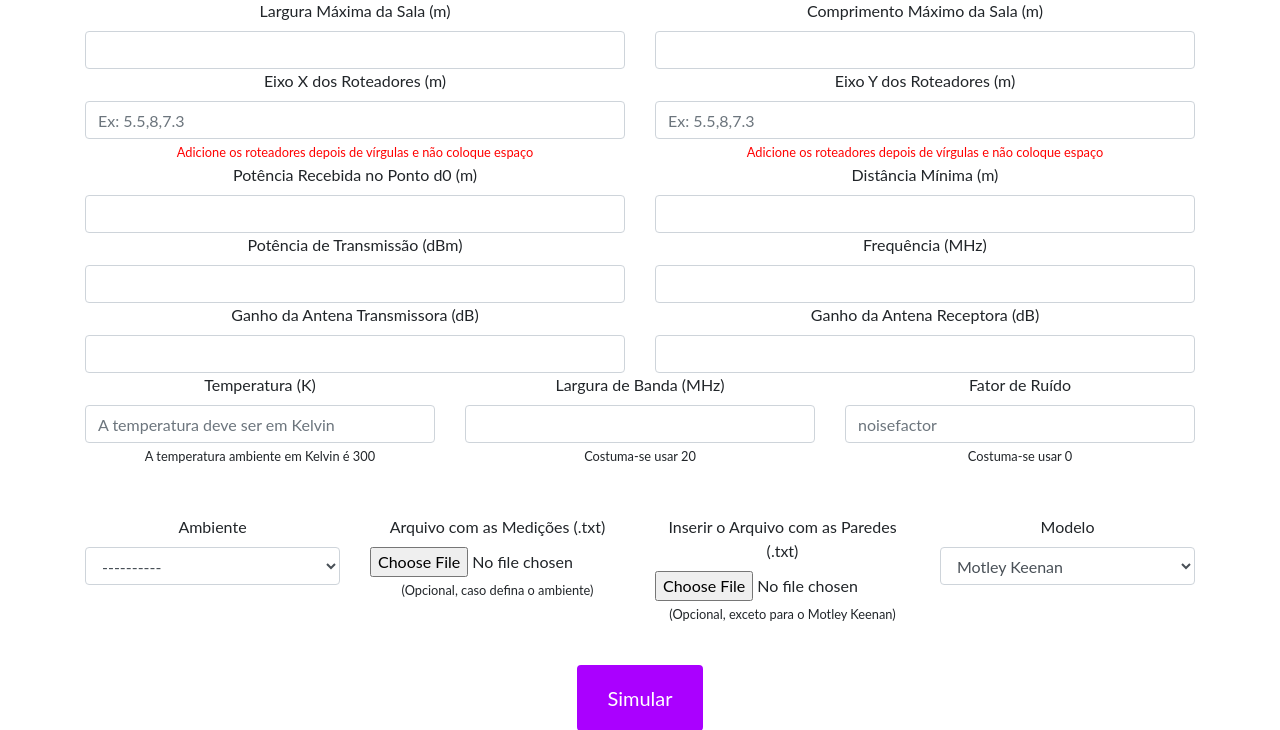
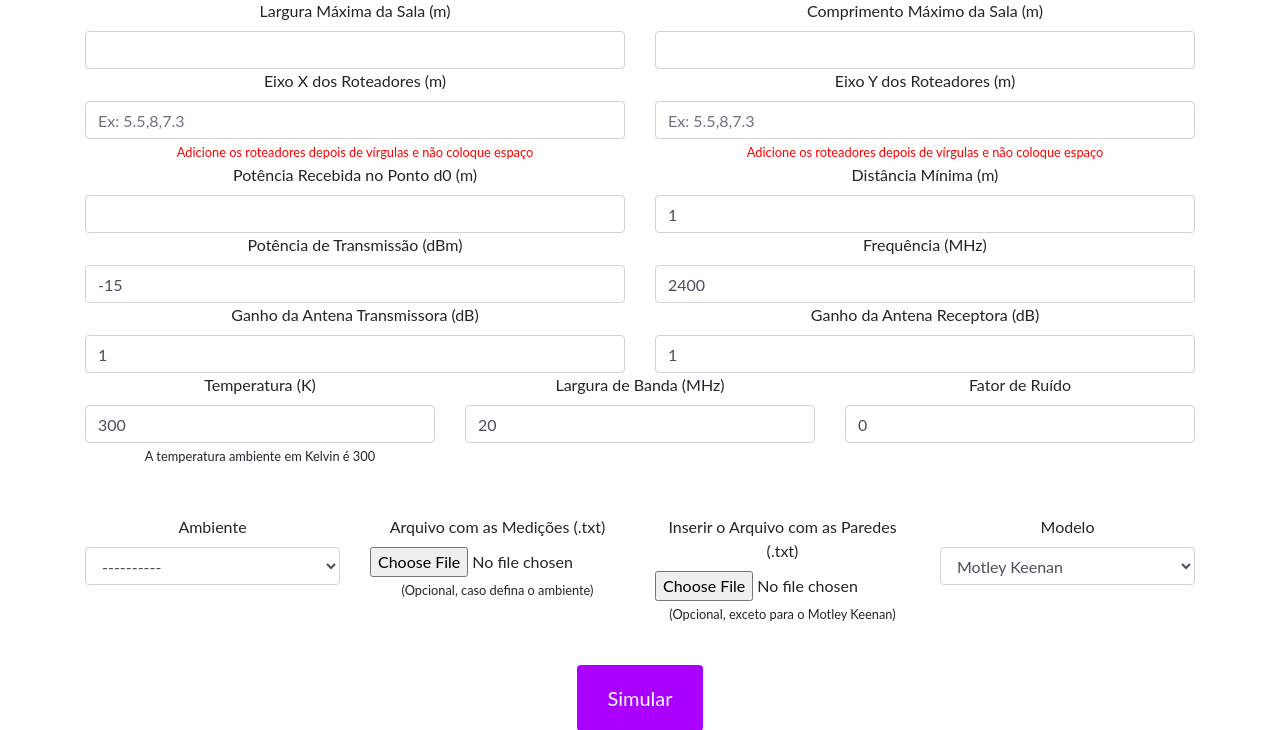
Before and after one commit to lidiaxp/serverZiwi, a Flask app: page /otiDown in a window 1280 px wide. Shown: the part 177-907 px from the top of that part. Run offline with Flask 2, Linux system fonts and the light colour scheme; the page is wider than the window, and the part outside it is not shown; some libraries are stand-ins or nearby versions.

Commit message:
Pré Definindo Valores

```diff
--- a/templates/formModelos.html
+++ b/templates/formModelos.html
@@ -31,44 +31,42 @@
                 	</div>
                 	<div class="col-lg-6">
                   		<label>Distância Mínima (m)</label>
-                  		<input step="any" type="number" id="d0" name="d0" class="form-control">
+                  		<input step="any" type="number" id="d0" name="d0" class="form-control" value="1">
                 	</div>
               	</div>
               	<div class="row">
                 	<div class="col-lg-6">
                   		<label>Potência de Transmissão (dBm)</label>
-                  		<input step="any" type="number" id="ptdb" name="ptdb" class="form-control">
+                  		<input step="any" type="number" id="ptdb" name="ptdb" class="form-control" value="-15">
                 	</div>
                 	<div class="col-lg-6">
                   		<label>Frequência (MHz)</label>
-                  		<input step="any" type="number" id="fq" name="fq" class="form-control">
+                  		<input step="any" type="number" id="fq" name="fq" class="form-control" value="2400">
                 	</div>
               	</div>
               	<div class="row">
                 	<div class="col-lg-6">
                   		<label>Ganho da Antena Transmissora (dB)</label>
-                  		<input step="any" type="number" id="gt" name="gt" class="form-control">
+                  		<input step="any" type="number" id="gt" name="gt" class="form-control" value="1">
                 	</div>
                 	<div class="col-lg-6">
                   		<label>Ganho da Antena Receptora (dB)</label>
-                  		<input step="any" type="number" id="gr" name="gr" class="form-control">
+                  		<input step="any" type="number" id="gr" name="gr" class="form-control" value="1">
                 	</div>
               	</div>
               	<div class="row">
                 	<div class="col-lg-4">
                   		<label>Temperatura (K)</label>
-                  		<input step="any" type="number" id="k" name="k" class="form-control" placeholder="A temperatura deve ser em Kelvin">
+                  		<input step="any" type="number" id="k" name="k" class="form-control" placeholder="A temperatura deve ser em Kelvin" value="300">
                   		<small>A temperatura ambiente em Kelvin é 300</small>
                 	</div>
                 	<div class="col-lg-4">
                   		<label>Largura de Banda (MHz)</label>
-                  		<input step="any" type="number" id="bmhz" name="bmhz" class="form-control">
-                  		<small>Costuma-se usar 20</small>
+                  		<input step="any" type="number" id="bmhz" name="bmhz" class="form-control" value="20">
                 	</div>
                 	<div class="col-lg-4">
                   		<label>Fator de Ruído</label>
-                  		<input step="any" type="number" id="noise" name="noise" class="form-control" placeholder="noisefactor">
-                  		<small>Costuma-se usar 0</small>
+                  		<input step="any" type="number" id="noise" name="noise" class="form-control" placeholder="noisefactor" value="0">
                 	</div>
               	</div>
               	<br><br>
```
